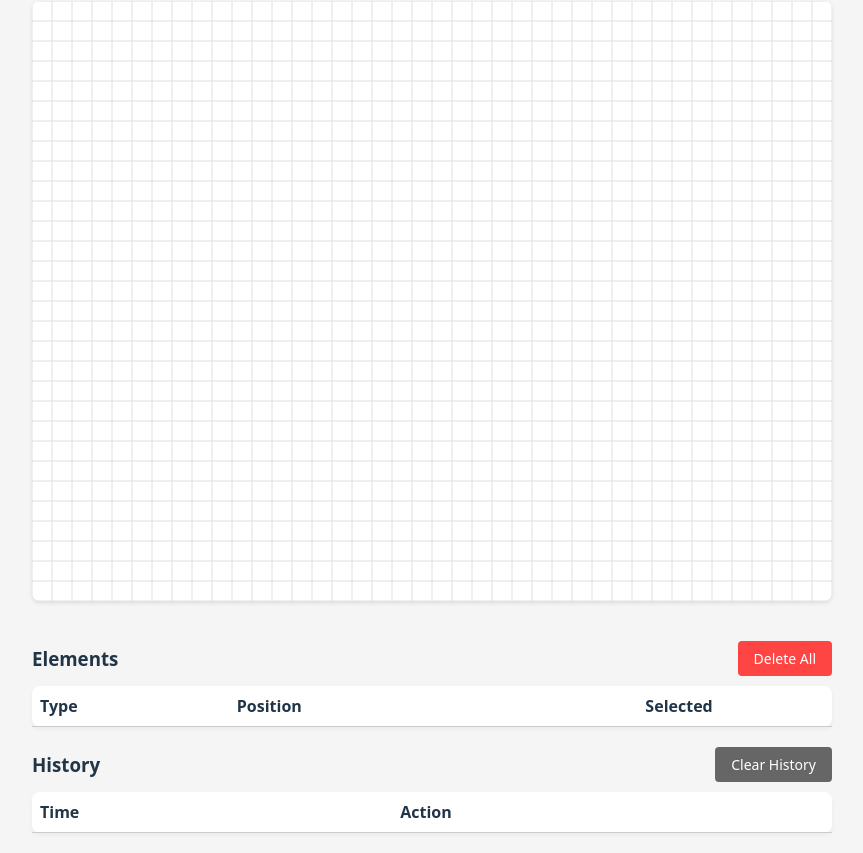
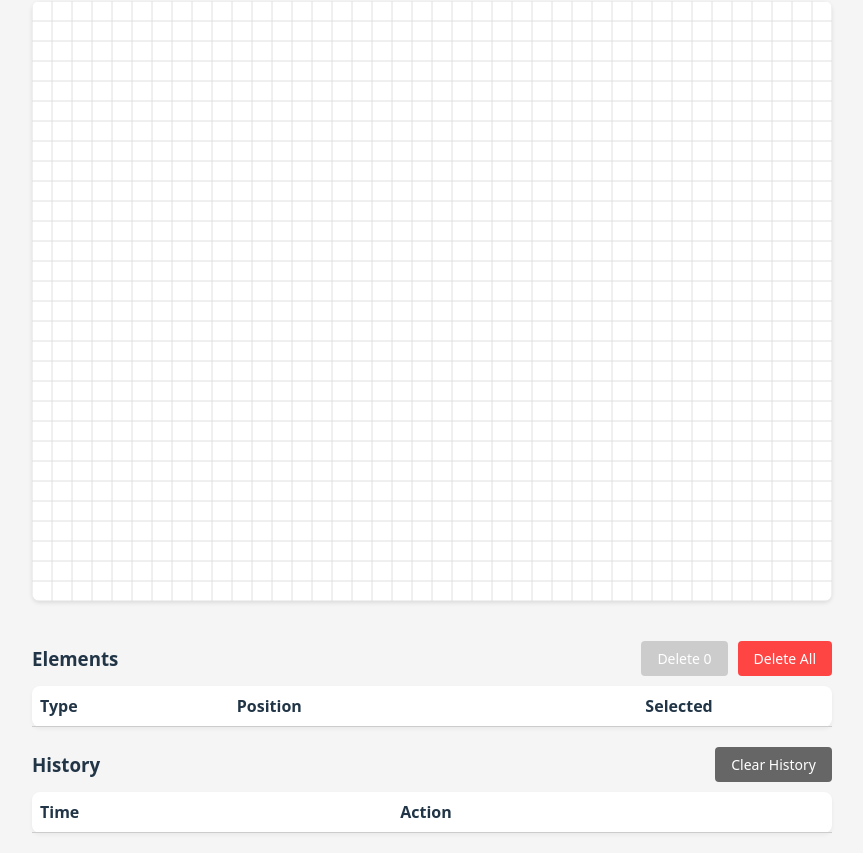
Before and after one commit to justinpearson/mechanical-linkage-drawing-simulator, a React (Vite) app: page / in a window 1280 px wide. Shown: the part 354-1207 px from the top of the page, without its empty margins (208-1071 px from the left). Built offline with nearby package versions, Linux system fonts and the light colour scheme.

Commit message:
feat: add Delete button

```diff
--- a/src/App.tsx
+++ b/src/App.tsx
@@ -73,6 +73,18 @@ function App() {
     setHistory([]);
   }
 
+  const handleDeleteSelected = () => {
+    const message = `Delete ${selectedIds.size} selected elements`;
+    console.log(message);
+    setHistory(prev => [{ message, timestamp: new Date() }, ...prev]);
+
+    // Delete selected elements
+    setWheels(prev => prev.filter(wheel => !selectedIds.has(wheel.id)));
+    setRods(prev => prev.filter(rod => !selectedIds.has(rod.id)));
+    setPivots(prev => prev.filter(pivot => !selectedIds.has(pivot.id)));
+    setSelectedIds(new Set());
+  }
+
   const formatTimestamp = (date: Date) => {
     return date.toLocaleTimeString();
   }
@@ -118,6 +130,22 @@ function App() {
       <div style={{ width: 800, margin: '20px auto' }}>
         <div style={{ display: 'flex', justifyContent: 'space-between', alignItems: 'center', marginBottom: '10px' }}>
           <h3 style={{ margin: 0 }}>Elements</h3>
+          <div style={{ display: 'flex', gap: '10px' }}>
+            <button
+              onClick={handleDeleteSelected}
+              disabled={selectedIds.size === 0}
+              style={{
+                padding: '8px 16px',
+                backgroundColor: selectedIds.size > 0 ? '#ff4444' : '#cccccc',
+                color: 'white',
+                border: 'none',
+                borderRadius: '4px',
+                cursor: selectedIds.size > 0 ? 'pointer' : 'not-allowed',
+                fontSize: '14px'
+              }}
+            >
+              Delete {selectedIds.size}
+            </button>
             <button
               onClick={handleDeleteAll}
               style={{
@@ -132,6 +160,7 @@ function App() {
             >
               Delete All
             </button>
+          </div>
         </div>
         <table style={{ width: '100%', borderCollapse: 'collapse', background: 'white', borderRadius: 8, boxShadow: '0 2px 4px rgba(0,0,0,0.05)', marginBottom: '20px' }}>
           <thead>
```
Lines whose indentation alone changed are shown as unchanged.
